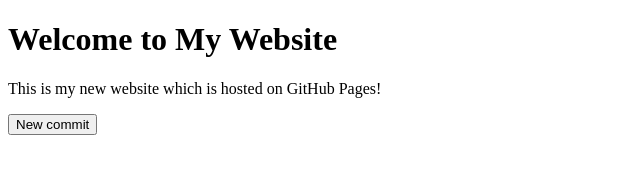
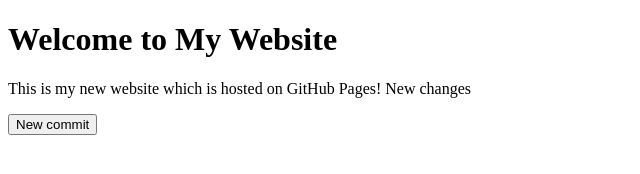
Before and after one commit to ellisrgrz/ellisrgrz.github.io, a plain HTML site: page index.html in a window 1280 px wide. Shown: the whole page, without its empty margins (0-640 px from the left). Drawn offline with Linux system fonts and the light colour scheme.

Commit message:
Update index.html
I am testing to understand the update process

```diff
--- a/index.html
+++ b/index.html
@@ -9,7 +9,7 @@
   <body>
     <main>
         <h1>Welcome to My Website</h1>
-        <p>This is my new website which is hosted on GitHub Pages!</p>
+        <p>This is my new website which is hosted on GitHub Pages! New changes</p>
       <button>New commit</button>
     </main>
   </body>
```
